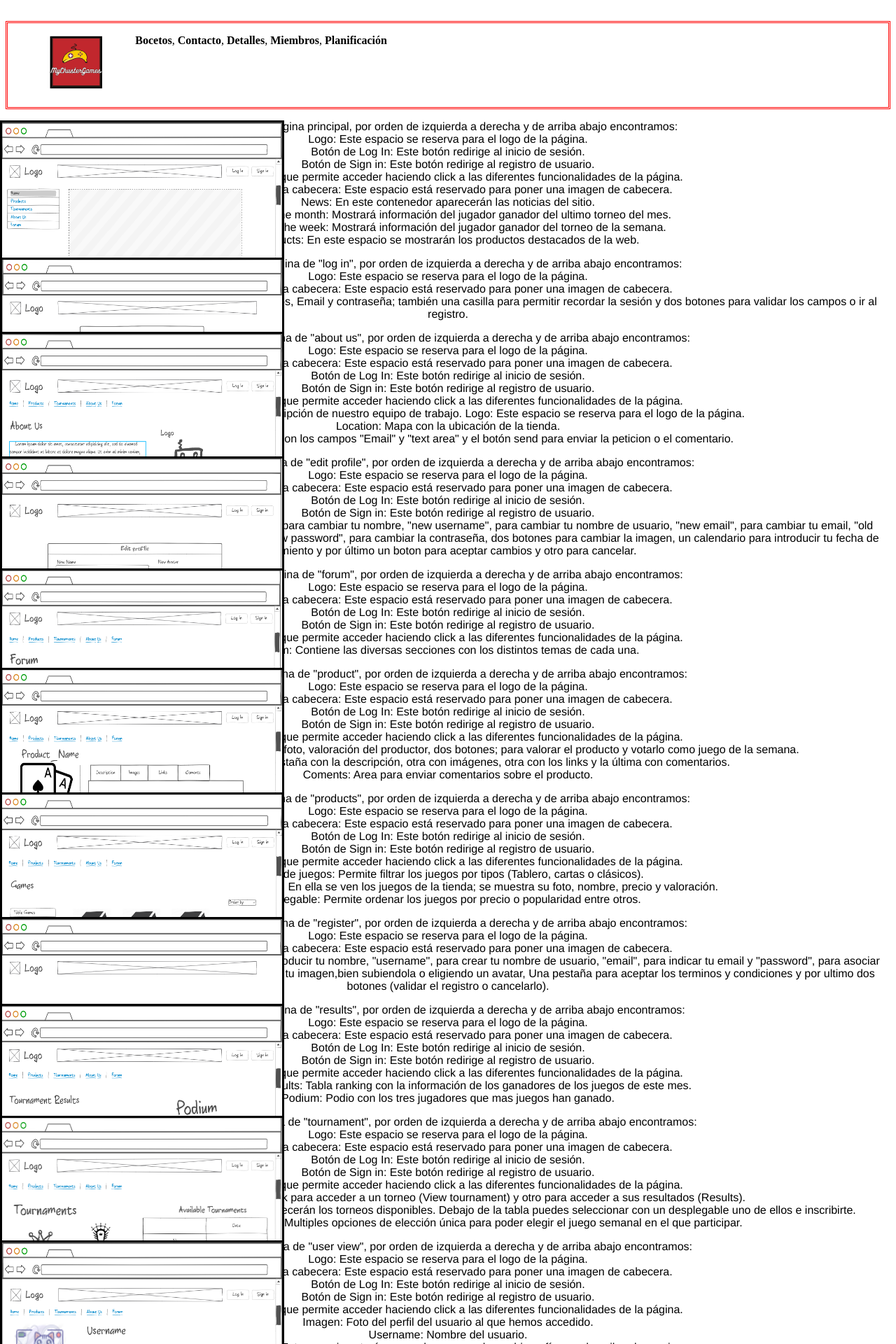
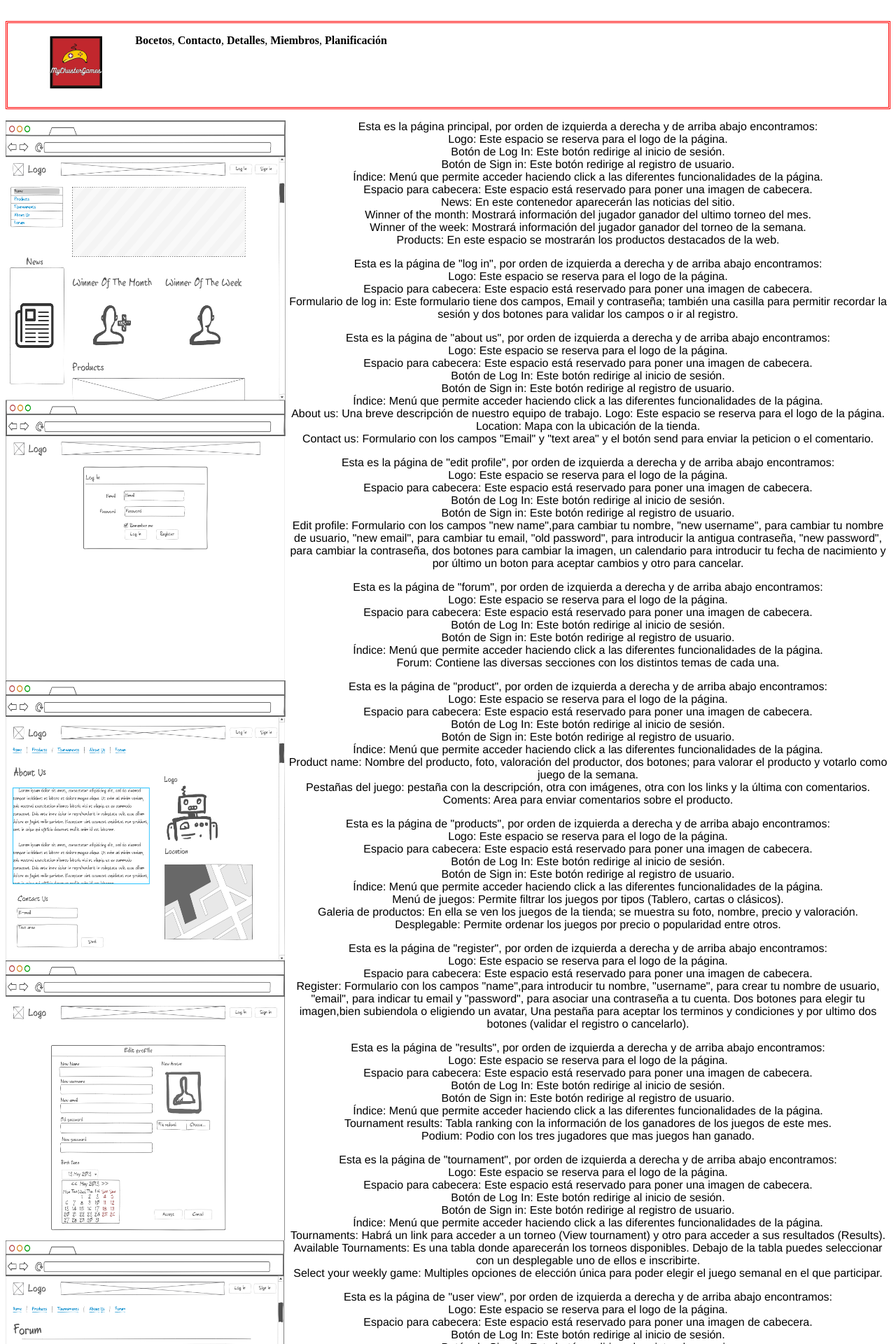
Before and after one commit to martellucm/Practica1-AW, a PHP site: page /bocetos.html in a window 1280 px wide. Shown: the top 1920 px of the page at 70% size. Run offline with PHP 8.4, Linux system fonts and the light colour scheme.

Commit message:
Update estilo.css

```diff
--- a/css/estilo.css
+++ b/css/estilo.css
@@ -49,10 +49,6 @@ div#descpMiem{
 /*Zona de estilo en la pagina de Bocetos ------------*/
 
 .galeria img {
-	border-style: solid;
-	border-color: dark red;
-	position: absolute;
-	left: 0;
 	clear: both;
 	width: 400px;
 	height: 400px;
```
